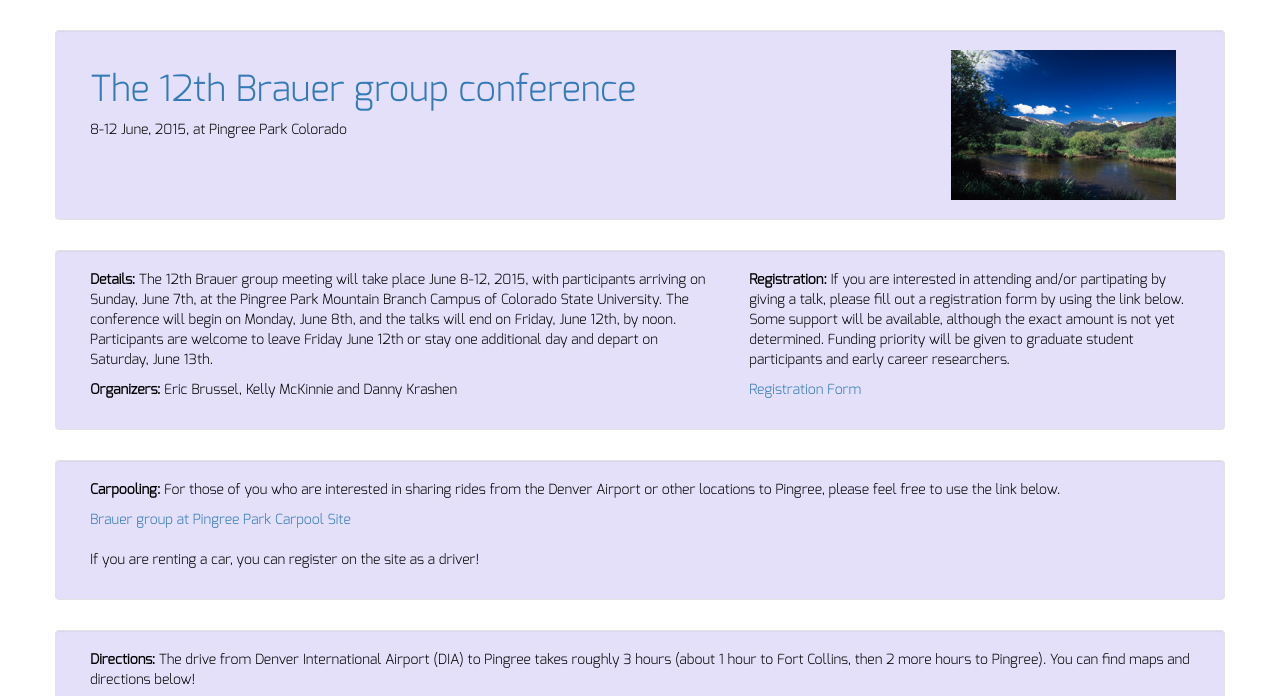
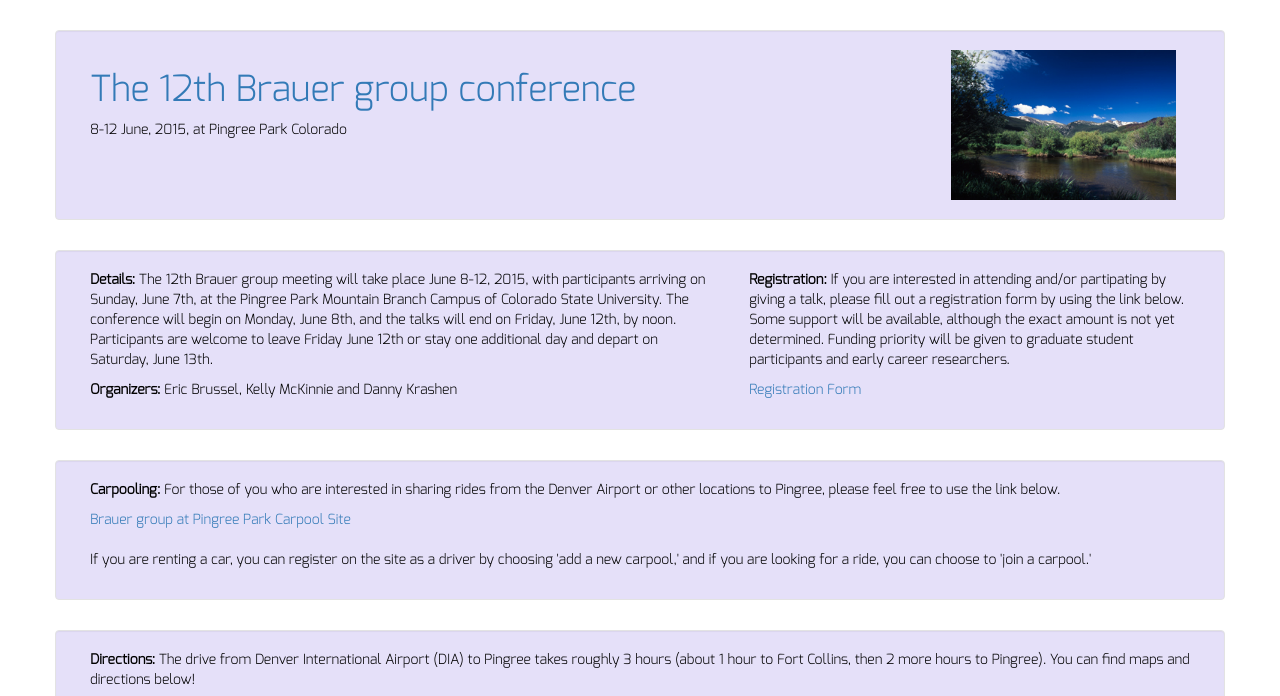
Before and after one commit to torsor/brauer, a Jekyll site: the page built from index.html, in a window 1280 px wide, cut to the strip 0-696 px from the top of the page. Built offline with Jekyll 4.4.1, drawn with Linux system fonts in a browser that asks for light colours; nearby versions of some CDN libraries.

Commit message:
further instructions

```diff
--- a/index.html
+++ b/index.html
@@ -44,7 +44,9 @@ layout: default
     <br />
     <br />
 
-    <p>If you are renting a car, you can register on the site as a driver!</p>
+    <p>If you are renting a car, you can register on the site as a driver
+    by choosing 'add a new carpool,' and if you are looking for a ride, you
+    can choose to 'join a carpool.'</p>
   </div>
 </div>
 
```
